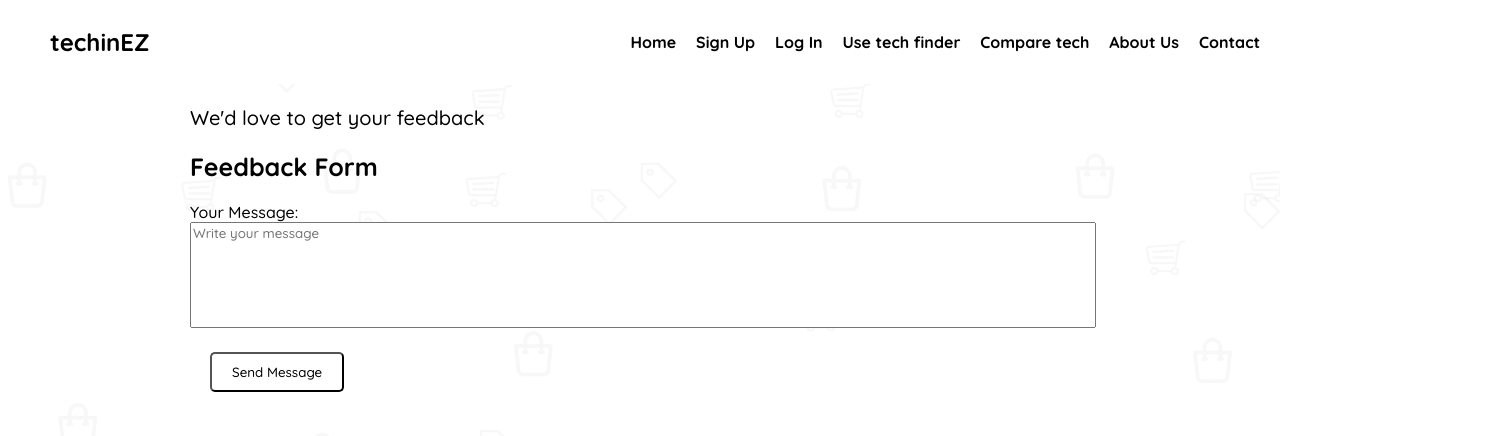
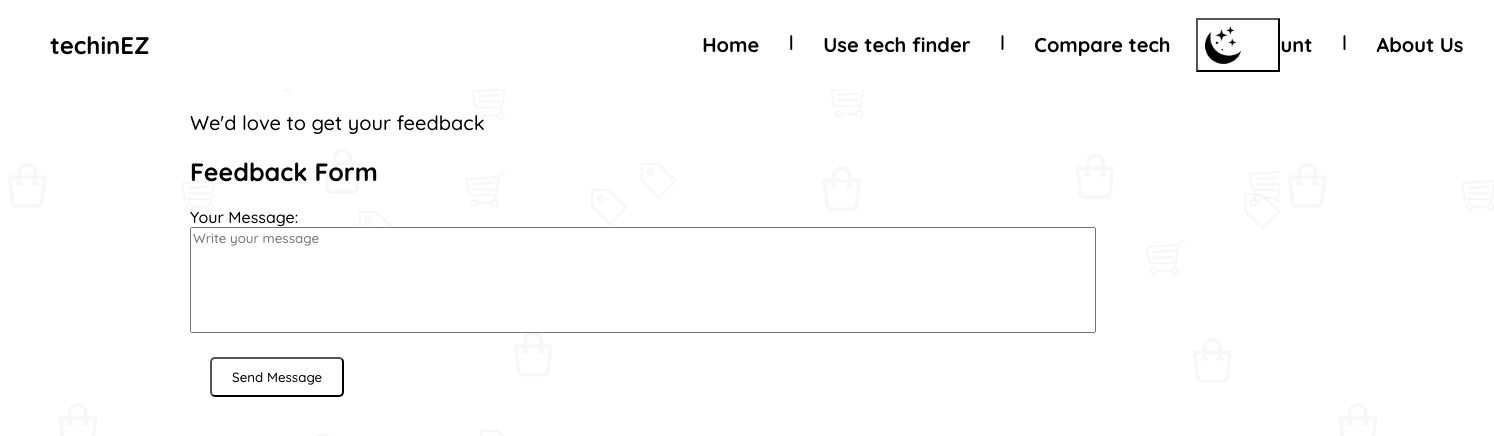
Before and after one commit to AhmadAzeez999/Login-and-Feedback-page-for-website, a website: page templates/contact.html in a window 1280 px wide. Shown: the whole page, 1494 px wide, since content can reach past the window. Drawn offline with Linux system fonts and the light colour scheme; no server answers.

Commit message:
Added dark mode

```diff
--- a/templates/contact.html
+++ b/templates/contact.html
@@ -16,15 +16,19 @@
                     techinEZ
                 </a>
             </div>
+
             <ul>
-                <li><a href="/">Home</a></li>
-                <li><a href="/signup">Sign Up</a></li>
-                <li><a href="/login">Log In</a></li>
-                <li><a href="/finder">Use tech finder</a></li>
-                <li><a href="/compare">Compare tech</a></li>
-                <li><a href="/about">About Us</a></li>
-                <li><a href="/contact">Contact</a></li>
+                <li class="nav-text"><a href="/">Home</a></li>
+                <li>|</li>
+                <li class="nav-text"><a href="/finder">Use tech finder</a></li>
+                <li>|</li>
+                <li class="nav-text"><a href="/compare">Compare tech</a></li>
+                <li>|</li>
+                <li class="nav-text"><a href="/account" target="_blank">Account</a></li>
+                <li>|</li>
+                <li class="nav-text"><a href="/about">About Us</a></li>
             </ul>
+            <button id="dark-mode-btn"> <img id="dark-btn" src="Moon.png"> <img id="light-btn" src="Sun.png"> </button>
         </nav>
     </header>
     <main>
--- a/templates/headerStyle.css
+++ b/templates/headerStyle.css
@@ -17,13 +17,15 @@ header
     padding-left: 50px;
 }
 
-header nav {
+header nav
+{
     display: flex;
     justify-content: space-between;
     align-items: center;
 }
 
-.logo {
+.logo
+{
     font-size: 24px;
 }
 
@@ -31,6 +33,7 @@ nav ul
 {
     list-style: none;
     display: flex;
+    margin-right: -800px;
 }
 
 nav li
@@ -61,3 +64,50 @@ nav a:hover
     text-decoration: none;
     color: #880808;
 }
+
+#dark-btn
+{
+    display: block;
+}
+
+#light-btn
+{
+    display: none;
+}
+
+#dark-mode-btn
+{
+    background-color: #ffffff;
+    display: flex;
+    justify-content: center;
+    align-items: center;
+    padding: 0;
+    margin: 0;
+    padding-right: 30px;
+}
+
+#dark-mode-btn img
+{
+    width: 50px;
+}
+
+.dark-mode *
+{
+    background-color: #000000;
+    color: #fff;
+}
+
+.dark-mode #dark-mode-btn
+{
+    background-color: #000000;
+}
+
+.dark-mode #dark-btn
+{
+    display: none;
+}
+
+.dark-mode #light-btn
+{
+    display: block;
+}
```
Also changed, not shown: templates/finder.html (+2 -1 lines), templates/finderStyles.css (+6 -6 lines), templates/index.html (+3 -1 lines), templates/login.html (+11 -5 lines), templates/saved.html (+7 -1 lines), templates/signup.html (+11 -5 lines), templates/Moon.png (added), templates/Sun.png (added).
